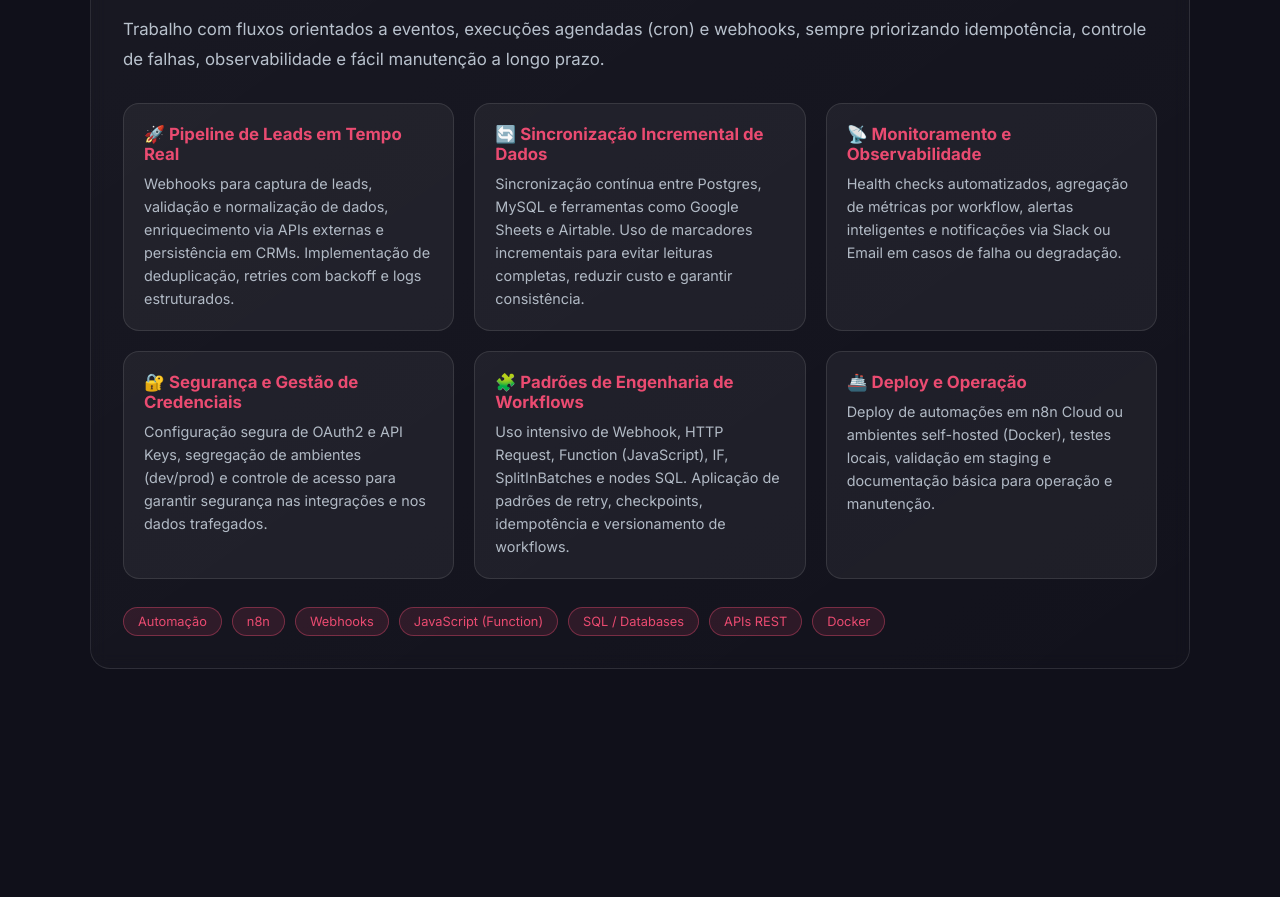
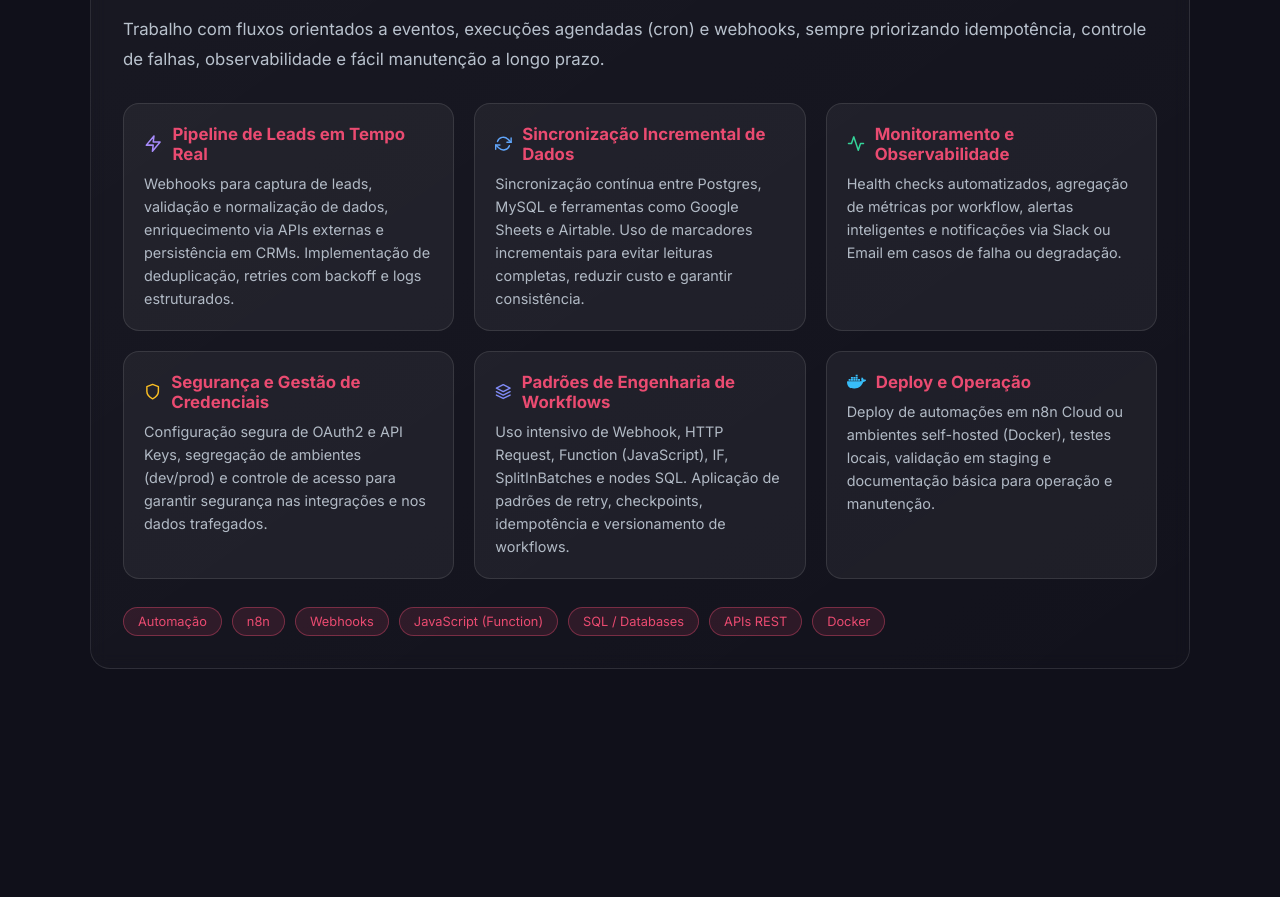
Before and after one commit to eduard0-tech/portifolio, a React (Vite) app: page / in a window 1280 px wide. Shown: the part 2540-3437 px from the top of the page. Built offline with nearby package versions, Linux system fonts and the light colour scheme.

Commit message:
feat: padronização das cores iniciais dos ícones na seção n8n

```diff
--- a/src/components/N8n/N8n.css
+++ b/src/components/N8n/N8n.css
@@ -28,11 +28,9 @@
 
 /* CARD PRINCIPAL */
 .n8n-content {
-    background: linear-gradient(
-        145deg,
-        rgba(255, 255, 255, 0.04),
-        rgba(255, 255, 255, 0.01)
-    );
+    background: linear-gradient(145deg,
+            rgba(255, 255, 255, 0.04),
+            rgba(255, 255, 255, 0.01));
     border: 1px solid var(--cor-borda);
     backdrop-filter: blur(8px);
     border-radius: 20px;
@@ -55,6 +53,37 @@
     margin-bottom: 28px;
 }
 
+/* CORES INICIAIS DOS ICONES */
+.icon-leads {
+    color: #a78bfa;
+}
+
+.icon-sync {
+    color: #60a5fa;
+}
+
+.icon-monitor {
+    color: #34d399;
+}
+
+.icon-security {
+    color: #fbbf24;
+}
+
+.icon-patterns {
+    color: #818cf8;
+}
+
+.icon-deploy {
+    color: #38bdf8;
+}
+
+.n8n-card:hover .n8n-card-title svg {
+    color: #EA4B71;
+    transform: scale(1.1);
+}
+
+
 /* CARDS INTERNOS */
 .n8n-card {
     background: var(--cor-surface);
@@ -62,6 +91,19 @@
     border-radius: 16px;
     padding: 20px;
     transition: all 0.3s ease;
+}
+
+.n8n-card-title {
+    display: flex;
+    align-items: center;
+    gap: 10px;
+    font-size: 1.05rem;
+    color: #d1d5db;
+}
+
+.n8n-card-title svg {
+    font-size: 1.2rem;
+    transition: color 0.3s ease, transform 0.3s ease;
 }
 
 .n8n-card h4 {
@@ -79,6 +121,19 @@
 .n8n-card:hover {
     transform: translateY(-6px);
     box-shadow: 0 10px 30px rgba(0, 0, 0, 0.35);
+}
+
+.n8n-card:hover .n8n-card-title svg {
+    color: #EA4B71;
+    transform: scale(1.1);
+}
+
+.n8n-card:hover .n8n-card-title {
+    color: #fff;
+}
+
+.n8n-card-title .docker-icon {
+    color: #38bdf8;
 }
 
 /* TAGS */
--- a/src/components/N8n/N8n.jsx
+++ b/src/components/N8n/N8n.jsx
@@ -1,8 +1,15 @@
 import './N8n.css';
 import { useInView } from 'react-intersection-observer';
-import { SiN8N, SiJavascript, SiMysql } from 'react-icons/si';
-import { RiRobotLine } from 'react-icons/ri';
+import { SiN8N } from 'react-icons/si';
+import {
+    FiZap,
+    FiRefreshCw,
+    FiActivity,
+    FiShield,
+    FiLayers
+} from 'react-icons/fi';
 
+import { SiDocker } from 'react-icons/si';
 const N8n = () => {
     const { ref, inView } = useInView({ triggerOnce: true, threshold: 0.1 });
 
@@ -30,7 +37,11 @@ const N8n = () => {
 
                     <div className="n8n-grid">
                         <div className="n8n-card">
-                            <h4>🚀 Pipeline de Leads em Tempo Real</h4>
+                            <h4 className="n8n-card-title">
+                                <FiZap className="icon-leads" />
+                                Pipeline de Leads em Tempo Real
+                            </h4>
+
                             <p>
                                 Webhooks para captura de leads, validação e normalização de dados,
                                 enriquecimento via APIs externas e persistência em CRMs.
@@ -39,7 +50,11 @@ const N8n = () => {
                         </div>
 
                         <div className="n8n-card">
-                            <h4>🔄 Sincronização Incremental de Dados</h4>
+                            <h4 className="n8n-card-title">
+                                <FiRefreshCw className="icon-sync" />
+                                Sincronização Incremental de Dados
+                            </h4>
+
                             <p>
                                 Sincronização contínua entre Postgres, MySQL e ferramentas como
                                 Google Sheets e Airtable. Uso de marcadores incrementais para
@@ -48,7 +63,11 @@ const N8n = () => {
                         </div>
 
                         <div className="n8n-card">
-                            <h4>📡 Monitoramento e Observabilidade</h4>
+                            <h4 className="n8n-card-title">
+                                <FiActivity className="icon-monitor" />
+                                Monitoramento e Observabilidade
+                            </h4>
+
                             <p>
                                 Health checks automatizados, agregação de métricas por workflow,
                                 alertas inteligentes e notificações via Slack ou Email
@@ -57,7 +76,11 @@ const N8n = () => {
                         </div>
 
                         <div className="n8n-card">
-                            <h4>🔐 Segurança e Gestão de Credenciais</h4>
+                            <h4 className="n8n-card-title">
+                                <FiShield className="icon-security" />
+                                Segurança e Gestão de Credenciais
+                            </h4>
+
                             <p>
                                 Configuração segura de OAuth2 e API Keys, segregação de ambientes
                                 (dev/prod) e controle de acesso para garantir segurança
@@ -66,7 +89,11 @@ const N8n = () => {
                         </div>
 
                         <div className="n8n-card">
-                            <h4>🧩 Padrões de Engenharia de Workflows</h4>
+                            <h4 className="n8n-card-title">
+                                <FiLayers className="icon-patterns" />
+                                Padrões de Engenharia de Workflows
+                            </h4>
+
                             <p>
                                 Uso intensivo de Webhook, HTTP Request, Function (JavaScript),
                                 IF, SplitInBatches e nodes SQL. Aplicação de padrões de retry,
@@ -75,7 +102,11 @@ const N8n = () => {
                         </div>
 
                         <div className="n8n-card">
-                            <h4>🚢 Deploy e Operação</h4>
+                            <h4 className="n8n-card-title">
+                                <SiDocker className="icon-deploy" />
+                                Deploy e Operação
+                            </h4>
+
                             <p>
                                 Deploy de automações em n8n Cloud ou ambientes self-hosted
                                 (Docker), testes locais, validação em staging e documentação
@@ -83,6 +114,7 @@ const N8n = () => {
                             </p>
                         </div>
                     </div>
+
 
                     <div className="n8n-tags">
                         <span className="tag">Automação</span>
```
